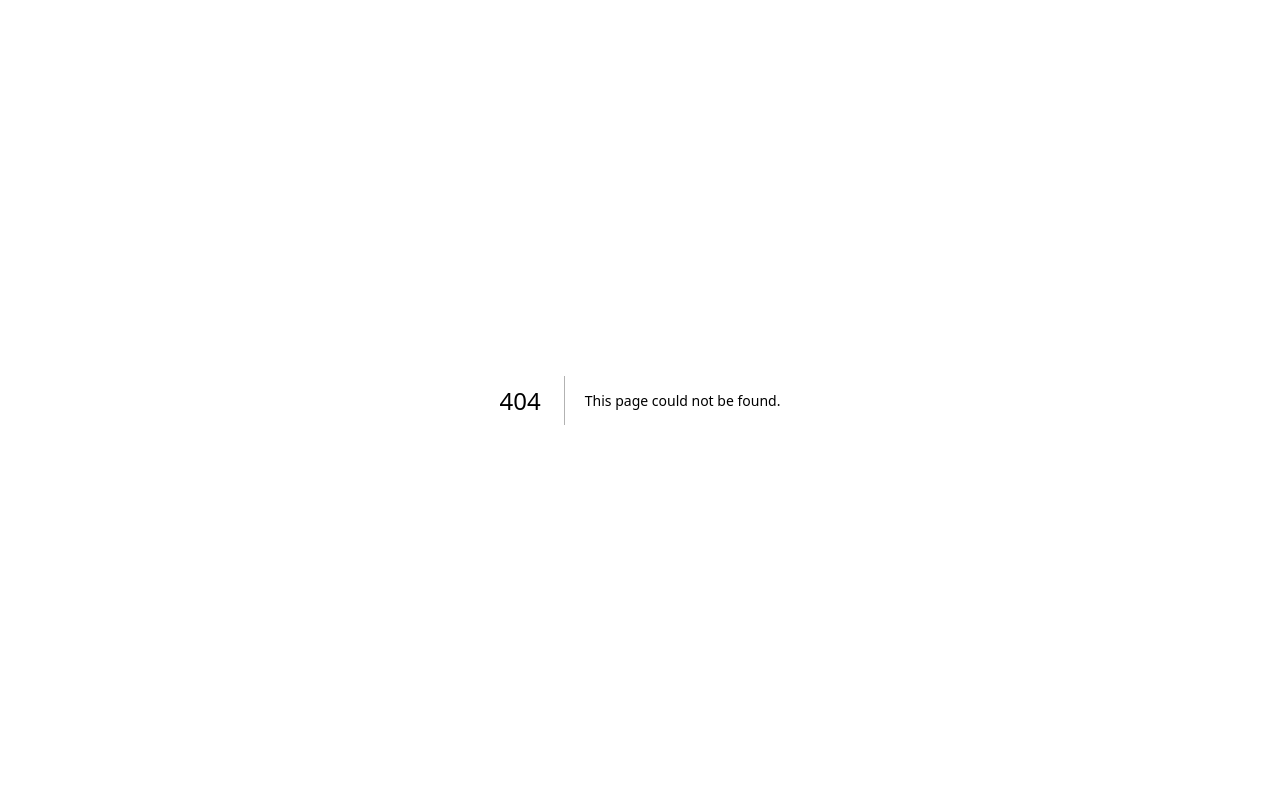
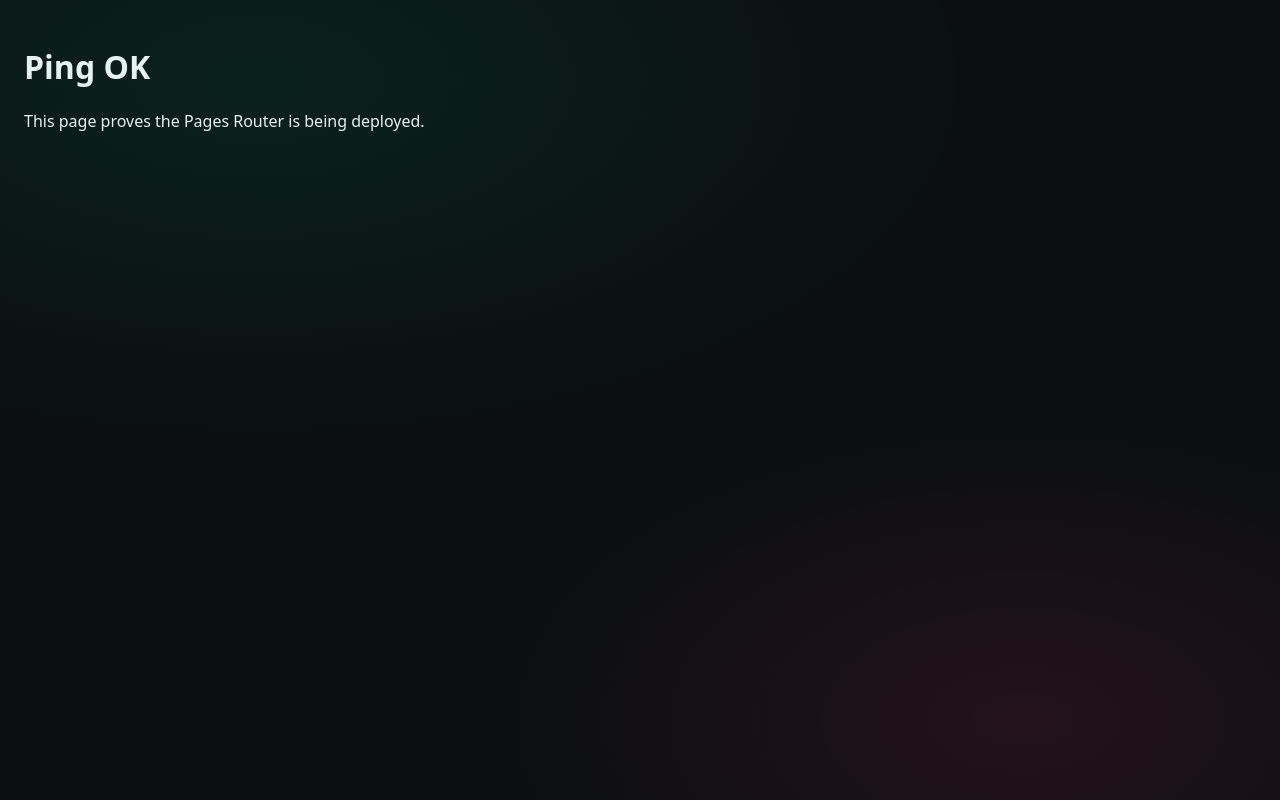
Before and after one commit to 11degenerates/breakupbot, a Next.js app: page /ping in a window 1280 px wide. Before the commit this address had no page. Built offline with nearby package versions, Linux system fonts and the light colour scheme.

Commit message:
Create ping.tsx

```diff
--- /dev/null
+++ b/pages/ping.tsx
@@ -0,0 +1,9 @@
+// pages/ping.tsx
+export default function PingPage() {
+  return (
+    <main style={{ padding: 24, fontFamily: "system-ui, sans-serif" }}>
+      <h1>Ping OK</h1>
+      <p>This page proves the Pages Router is being deployed.</p>
+    </main>
+  );
+}
```
